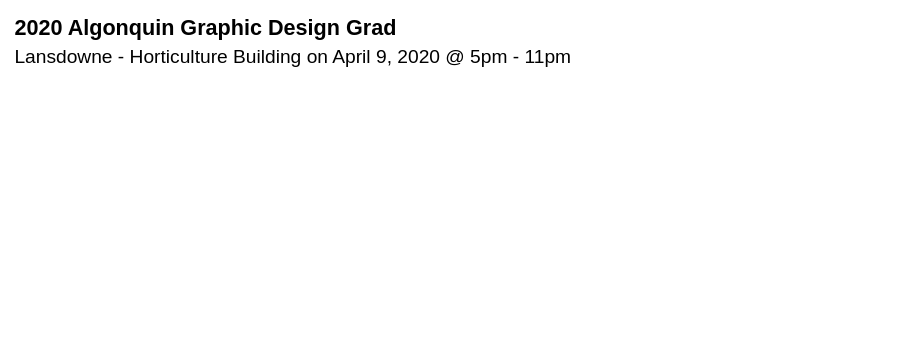
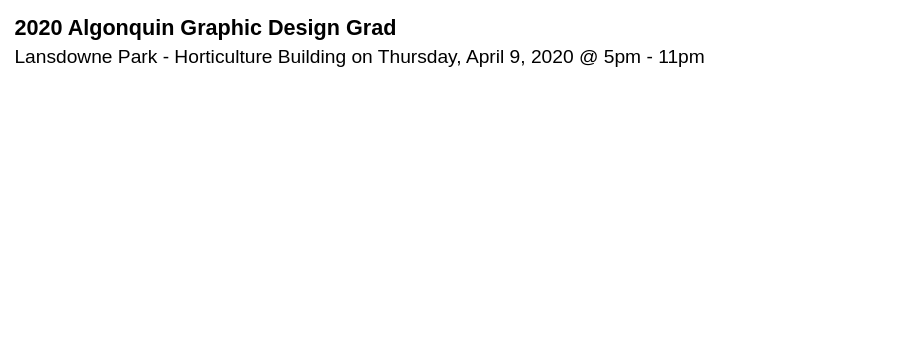
Before and after one commit to algonquindesign-grads/2020-coming-soon, a plain HTML site: page index.html in a window 1280 px wide. Shown: the top 338 px of the page, without its empty margins (0-921 px from the left). Drawn offline with Linux system fonts and the light colour scheme; a web font is replaced by a local one.

Commit message:
Update location and time

```diff
--- a/index.html
+++ b/index.html
@@ -15,7 +15,7 @@
 <body>
   <header class="island-1-2">
     <h5 class="push-0">2020 Algonquin Graphic Design Grad</h5>
-    <p class="">Lansdowne - Horticulture Building on April 9, 2020 @ 5pm - 11pm</p>
+    <p class="">Lansdowne Park - Horticulture Building on Thursday, April 9, 2020 @ 5pm - 11pm</p>
   </header>
   <main class="">
     <div class="text">
@@ -23,12 +23,14 @@
     </div>
     <div class="links text-center pin-center-bottom">
       <h4 class="btn btn-ghost push-2"><a href="https://www.facebook.com/events/771309870045443/">Check out the Facebook event</a></h4>
+      <!-- START - Use once we get more links -->
       <!-- <h4 class="push-1-2 gutter-1-4">Learn more about the grad show</h4>
       <ul class="list-group list-group-inline">
         <li><a class="island-1-4 gutter-1-4 milli" href="https://www.facebook.com/algonquindesign/">Facebook</a></li>
         <li><a class="island-1-4 gutter-1-4 milli" href="https://www.instagram.com/algonquincollege/?hl=en">Instagram</a></li>
         <li><a class="island-1-4 gutter-1-4 milli" href="https://www.linkedin.com/school/algonquincollege/?originalSubdomain=ca">LinkedIn</a></li>
       </ul> -->
+      <!-- END - Use once we get more links -->
     </div>
   </main>
 </body>
```
